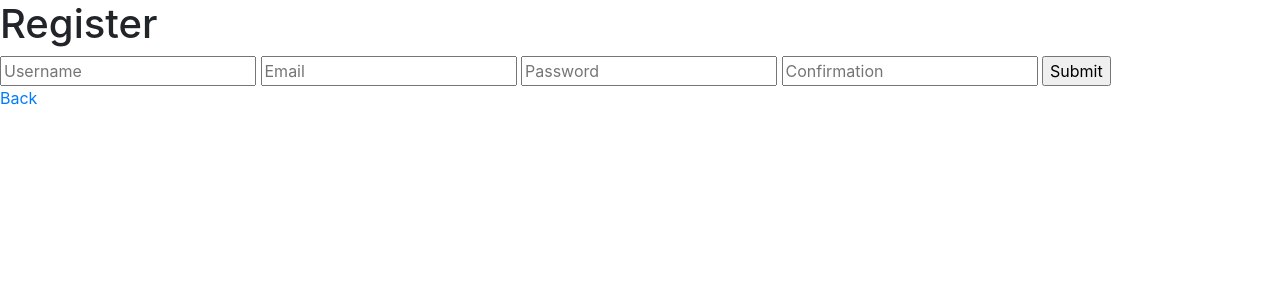
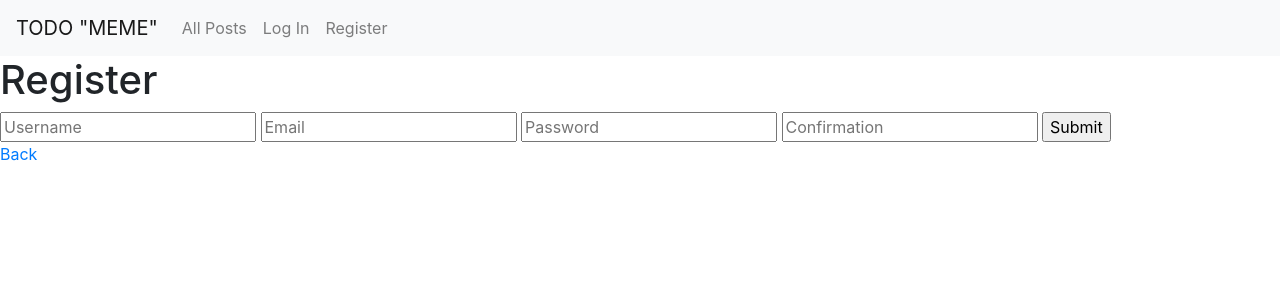
Before and after one commit to WildLotus-15/CS50W-Project-5-Final, a Django app: page /register in a window 1280 px wide. Shown: the top 300 px of the page. Run offline with Django 4.2, Linux system fonts and the light colour scheme; some libraries are stand-ins or nearby versions.

Commit message:
Added post like functionality worked on base html file

```diff
--- a/chess/static/chess/styles.css
+++ b/chess/static/chess/styles.css
@@ -1,3 +1,4 @@
-.card {
-    margin: 10px
+#post-author:hover {
+    cursor: pointer;
+    text-decoration: underline;
 }
--- a/chess/templates/chess/layout.html
+++ b/chess/templates/chess/layout.html
@@ -1,13 +1,53 @@
 {% load static %}
 <!DOCTYPE html>
 <html lang="en">
+
 <head>
     <title>{% block title %}{% endblock %}</title>
-    <link rel="stylesheet" href="https://stackpath.bootstrapcdn.com/bootstrap/4.4.1/css/bootstrap.min.css" integrity="sha384-Vkoo8x4CGsO3+Hhxv8T/Q5PaXtkKtu6ug5TOeNV6gBiFeWPGFN9MuhOf23Q9Ifjh" crossorigin="anonymous">
+    <link rel="stylesheet" href="https://stackpath.bootstrapcdn.com/bootstrap/4.4.1/css/bootstrap.min.css"
+        integrity="sha384-Vkoo8x4CGsO3+Hhxv8T/Q5PaXtkKtu6ug5TOeNV6gBiFeWPGFN9MuhOf23Q9Ifjh" crossorigin="anonymous">
+    <link rel="stylesheet" href="{% static 'chess/styles.css' %}">
     {% block script %}{% endblock %}
 </head>
+
 <body>
-    {% block body %}
-    {% endblock %}
+
+    <nav class="navbar navbar-expand-lg navbar-light bg-light">
+        <a class="navbar-brand" href="#">TODO "MEME"</a>
+
+        <div>
+            <ul class="navbar-nav mr-auto">
+                {% if user.is_authenticated %}
+                <li class="nav-item">
+                    <a class="nav-link" href="#"><strong>{{ user.username }}</strong></a>
+                </li>
+                {% endif %}
+                <li class="nav-item">
+                    <a class="nav-link" href="{% url 'index' %}" id="all_posts">All Posts</a>
+                </li>
+                {% if user.is_authenticated %}
+                <li class="nav-item">
+                    <a class="nav-link" href="#">TODO</a>
+                </li>
+                <li class="nav-item">
+                    <a class="nav-link" href="{% url 'logout' %}">Log Out</a>
+                </li>
+                {% else %}
+                <li class="nav-item">
+                    <a class="nav-link" href="{% url 'login' %}" id="login">Log In</a>
+                </li>
+                <li class="nav-item">
+                    <a class="nav-link" href="{% url 'register' %}">Register</a>
+                </li>
+                {% endif %}
+            </ul>
+        </div>
+    </nav>
+
+    <div class="body">
+        {% block body %}
+        {% endblock %}
+    </div>
 </body>
+
 </html>
--- a/chess/urls.py
+++ b/chess/urls.py
@@ -11,5 +11,7 @@ urlpatterns = [
     path("profile/<int:profile_id>", views.profile, name="profile"),
     path("create_post", views.create_post, name="create_post"),
     path("post/<int:post_id>/comment", views.add_comment, name="add_comment"),
-    path("post/<int:post_id>/comments", views.comments, name="comments")
+    path("post/<int:post_id>/comments", views.comments, name="comments"),
+    path("profile/<int:profile_id>", views.show_profile, name="show_profile"),
+    path("post/<int:post_id>/update_like", views.update_like, name="update_like")
 ]
--- a/chess/views.py
+++ b/chess/views.py
@@ -14,10 +14,30 @@ def index(request):
 
 
 def load_posts(request):
-    posts = Post.objects.order_by('-timestamp')
+    profile = request.GET.get("profile")
+    if (profile):
+        posts = Post.objects.filter(author=profile)
+    else:
+        posts = Post.objects.order_by('-timestamp')
     return JsonResponse({
-        "posts": [post.serialize() for post in posts]
+        "posts": [post.serialize(request.user) for post in posts]
     }, safe=False)
+
+
+def update_like(request, post_id):
+    post = Post.objects.get(pk=post_id)
+    if request.user.profile in post.likes.all():
+        post.likes.remove(request.user.profile)
+        newStatus = False
+    else:
+        post.likes.add(request.user.profile)
+        newStatus = True
+    return JsonResponse({"newLike": newStatus, "newAmount": post.likes.count()}, status=200)
+
+
+def show_profile(request, profile_id):
+    profile = UserProfile.objects.get(pk=profile_id)
+    return JsonResponse(profile.serialize(), safe=False)
 
 
 def add_comment(request, post_id):
@@ -35,7 +55,7 @@ def comments(request, post_id):
     post = Post.objects.get(pk=post_id)
     comments = Comment.objects.filter(post=post)
     return JsonResponse({
-        "post": post.serialize(),
+        "post": post.serialize(request.user),
         "comments": [comment.serialize() for comment in comments],
         "comments_amount": comments.count(),
     }, safe=False)
```
Also changed, not shown: chess/models.py (+8 -4 lines), chess/static/chess/index.js (+56 -7 lines), chess/templates/chess/index.html (+12 -7 lines), chess/migrations/0008_rename_points_userprofile_rating_and_more.py (added), chess/migrations/0009_post_likes.py (added), db.sqlite3.
